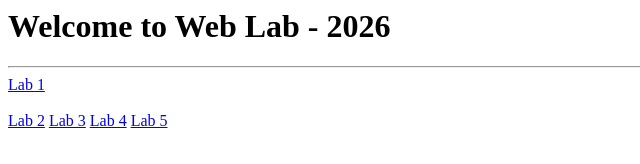
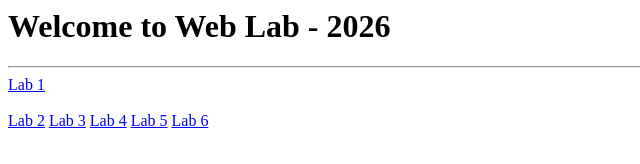
Before and after one commit to spandana001/weblab, a plain HTML site: page index.html in a window 1280 px wide. Shown: the full height of the page, 0-640 px from the left. Drawn offline with Linux system fonts and the light colour scheme.

Commit message:
Update index.html

```diff
--- a/index.html
+++ b/index.html
@@ -7,5 +7,6 @@
   <a href="lab3.html">Lab 3</a>
   <a href="lab4.xml">Lab 4</a>
   <a href="lab5.php">Lab 5</a>
+  <a href="lab6.php">Lab 6</a>
 </body>
 </html>
```
